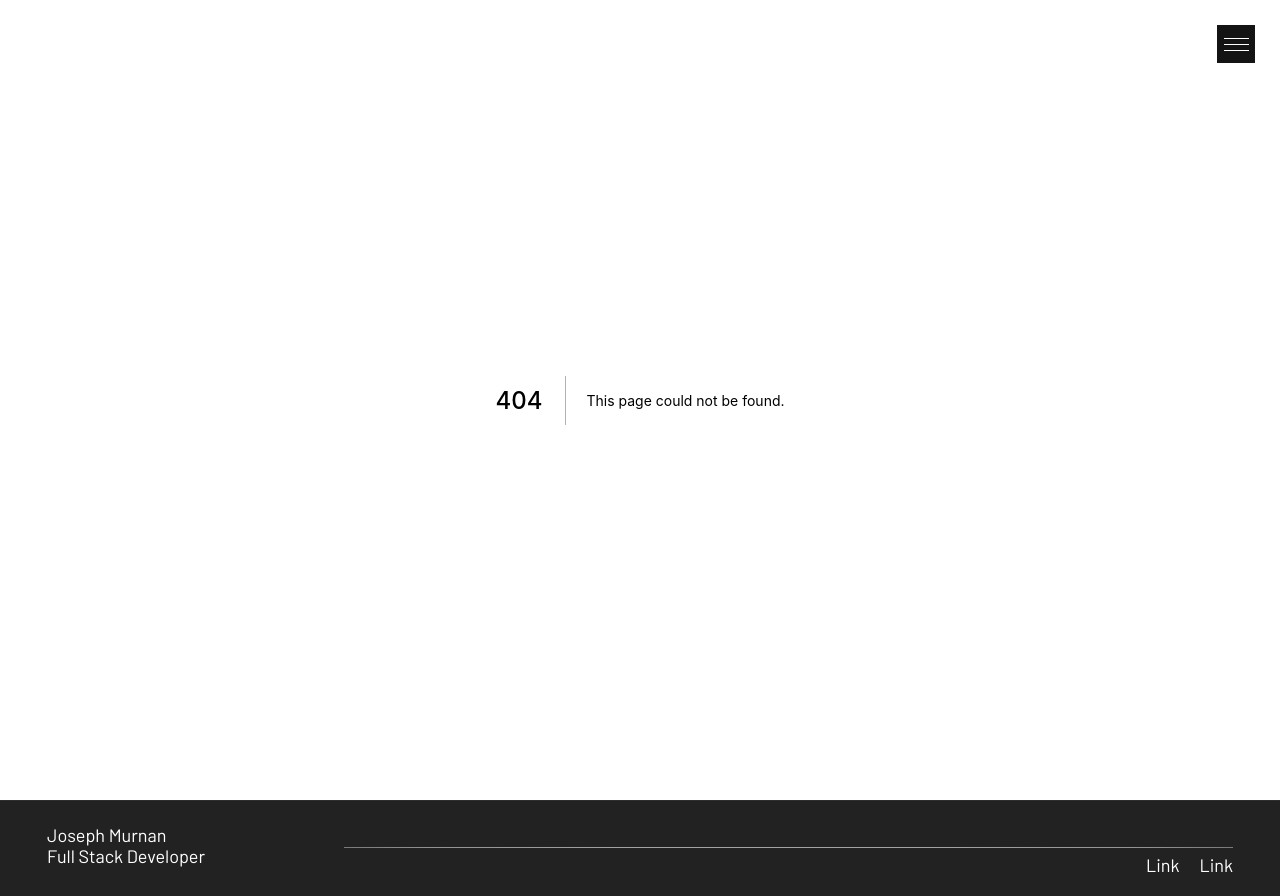
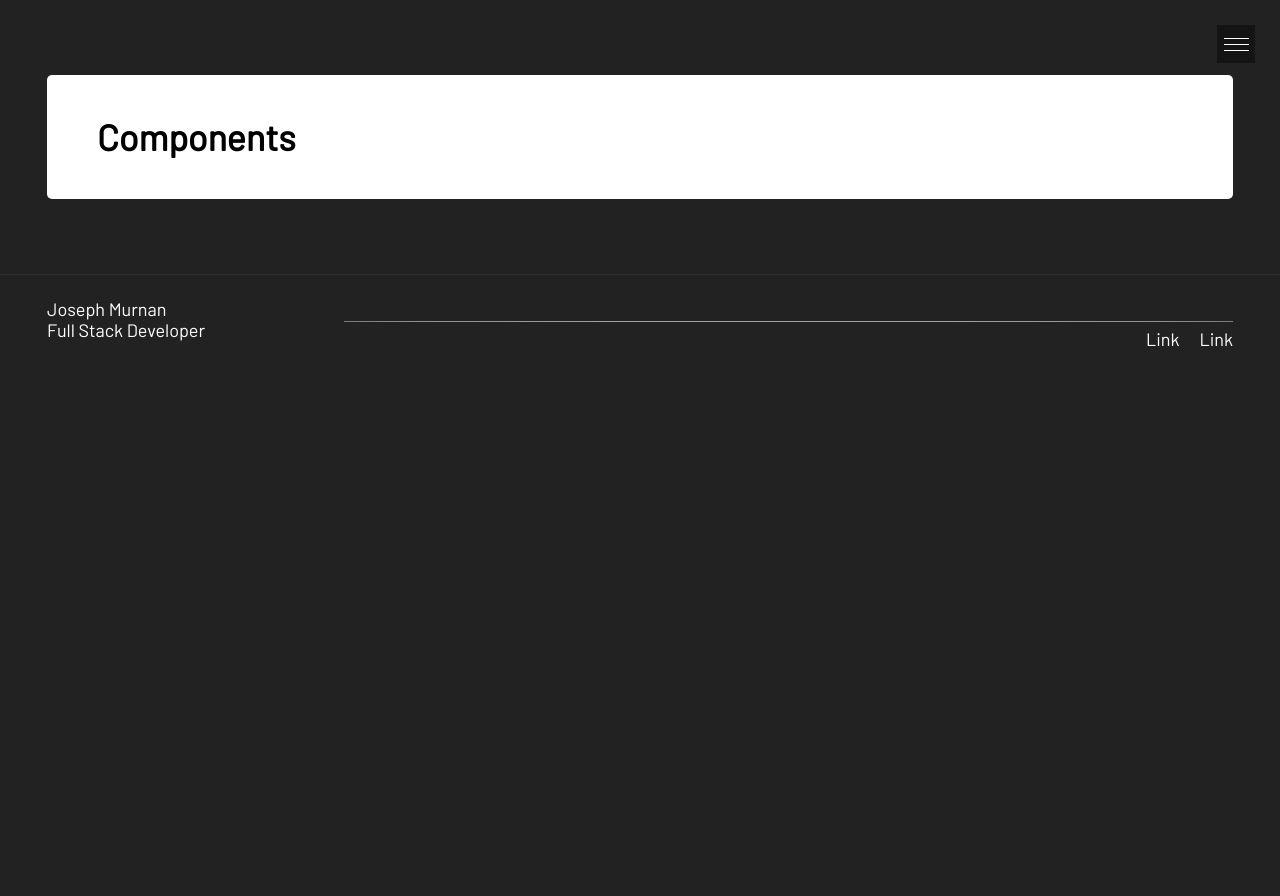
Before and after one commit to Joseph-Murnan/developer-site, a Next.js app: page /components in a window 1280 px wide. Before the commit this address had no page. After the commit the page ends 800 px from the top, so only its background shows below. Built offline with nearby package versions, Linux system fonts and the light colour scheme.

Commit message:
Setting up internal pages.

```diff
--- a/components/Hero/Decoration.module.css
+++ b/components/Hero/Decoration.module.css
@@ -3,7 +3,6 @@
     height:115vh;
     transform-origin:top left;
     transform:rotate(35deg);
-    flex:0 0 auto;
     animation-duration:2.5s;
     animation-name:slideIn;
     position:absolute;
--- a/components/Layout/Layout.tsx
+++ b/components/Layout/Layout.tsx
@@ -6,7 +6,8 @@ import { ReactElement } from 'react';
 
 export interface Page {
     label: string,
-    href: string
+    href: string,
+    subPages: Array<Page> | Array<null>
 }
 
 export interface pageCollection {
@@ -16,16 +17,24 @@ export interface pageCollection {
 const pageProps: pageCollection = { // eventually pull this asynchronously from external json
     "nav": [
         {
+            "label": "Home",
+            "href": "/",
+            "subPages": []
+        },
+        {
             "label": "About",
-            "href": "#"
+            "href": "#",
+            "subPages": []
         },
         {
             "label": "Components",
-            "href": "#"
+            "href": "/components",
+            "subPages": []
         },
         {
             "label": "Contact",
-            "href": "#"
+            "href": "#",
+            "subPages": []
         }
     ]
 }
--- a/components/Nav/Nav.tsx
+++ b/components/Nav/Nav.tsx
@@ -1,6 +1,7 @@
 import { useState, useContext, ReactElement } from 'react';
 import { pageCollection, Page } from '../Layout/Layout';
 import Theme from '../../store/theme';
+import Link from 'next/link';
 
 const Nav = (props: { pageProps: pageCollection }): ReactElement => {
     const [open, setOpen] = useState(false);
@@ -11,9 +12,11 @@ const Nav = (props: { pageProps: pageCollection }): ReactElement => {
             <ul id="menu">
                 {props.pageProps.nav.map((page: Page, index: number) => (
                     <li className="menuItem" key={index}>
-                        <a className={`theme border-left hover ${themeContext.theme}`} href={page.href}>
-                            {page.label}
-                        </a>
+                        <Link href={page.href}>
+                            <a className={`theme border-left hover ${themeContext.theme}`}>
+                                { page.label }
+                            </a>
+                        </Link>
                     </li>
                 ))}
             </ul>
--- /dev/null
+++ b/pages/components/index.tsx
@@ -0,0 +1,23 @@
+import Link from 'next/link';
+import Decoration from '../../components/Hero/Decoration';
+import styles from '../../styles/internal.module.css';
+
+const ComponentsPage = () => {
+    return (
+        <div className={`${styles.section}`}>
+            <Decoration />
+            <div className="container">
+                <div className={styles.card}>
+                    <div className="section">
+                        <h1 className={styles.title}>Components</h1>
+                    </div>
+                    <div className="section">
+
+                    </div>
+                </div>
+            </div>
+        </div>
+    );
+}
+
+export default ComponentsPage;
--- /dev/null
+++ b/styles/internal.module.css
@@ -0,0 +1,15 @@
+.title {
+    font-weight:600;
+}
+
+.card {
+    background-color:white;
+    border-radius:5px;
+    padding:20px 50px;
+    position:relative;
+}
+
+.section {
+    position:relative;
+    padding:75px 0;
+}
--- a/styles/scss/nav.scss
+++ b/styles/scss/nav.scss
@@ -74,7 +74,7 @@
         background:rgb(25, 25, 25);
         transition:0.15s;
         color:transparent;
-        padding:9px 14px;
+        padding:10px 14px;
         border-width:0px 0px 1px 1px;
         border-style:solid;
         border-color:#2d2d2d;
```
Also changed, not shown: styles/globals.css, 1 other file (tests, documents, lock files or other folders).
